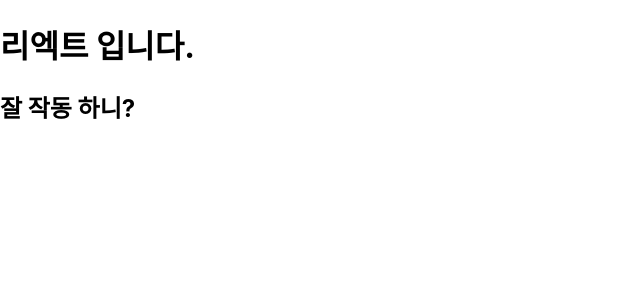
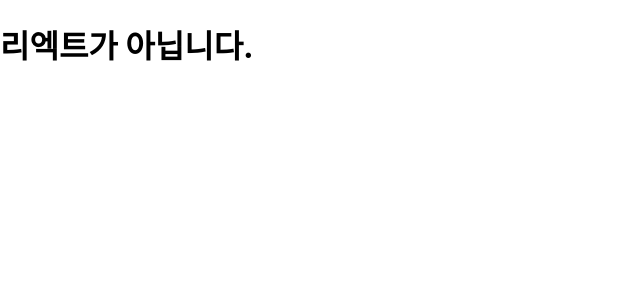
Before and after one commit to sungjaechoi/hello-react, a React (Create React App) app: page / in a window 1280 px wide. Shown: the top 300 px of the page, without its empty margins (0-640 px from the left). Built offline with nearby package versions, Linux system fonts and the light colour scheme.

Commit message:
[2].jsx AND 연산자를 사용한 조건부 랜더링

```diff
--- a/src/App.js
+++ b/src/App.js
@@ -1,17 +1,10 @@
 import { Fragment } from "react";
-const name ='리엑트';
+const name ='리웩트';
 
 function App() {
   return (
-    <>{/* Fragment -> 단축 <></>  : 상위 'import { Fragment } from "react"' 추가 필요 */}
-    {/* if 문 x -> 삼항 연산자 o */}
-    {name === '리엑트' ? (
-      <h1>리엑트 입니다.</h1>
-    ):(
-      <h1>리엑트가 아닙니다.</h1>
-    )}
-
-      <h2>잘 작동 하니?</h2>
+    <>
+    {name === '리엑트' ? <h1>리엑트 입니다.</h1>:<h1>리엑트가 아닙니다.</h1>}
     </>
   );
 }
```
